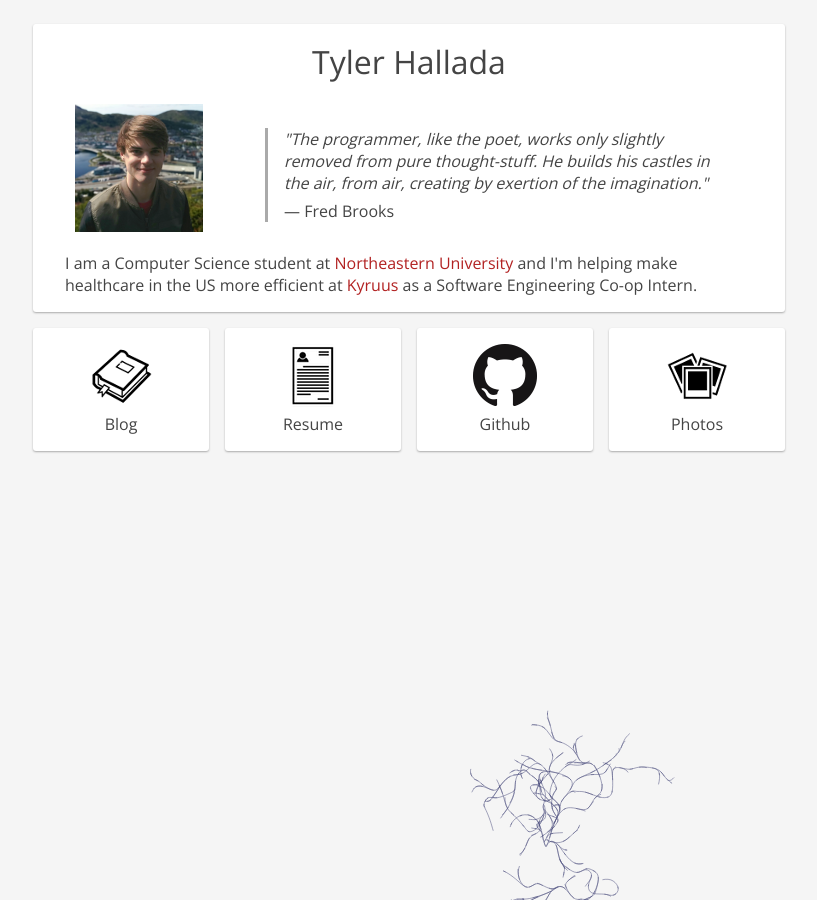
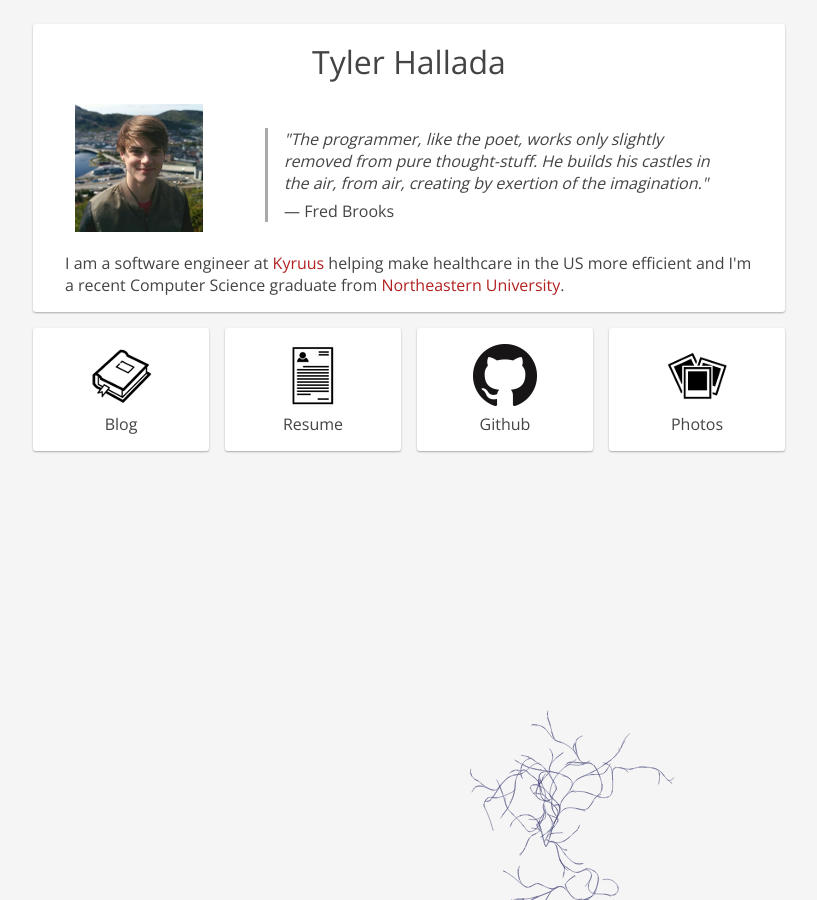
Before and after one commit to thallada/thallada.github.io, a Jekyll site: the page built from index.html, in a window 1280 px wide. Shown: the whole page, without its empty margins (231-1048 px from the left). Built offline with Jekyll 4.4.1, drawn with Linux system fonts in a browser that asks for light colours; Markdown is read by kramdown in place of the engine named in the settings.

Commit message:
I graduated, yay!

```diff
--- a/index.html
+++ b/index.html
@@ -36,11 +36,11 @@
     <div class="row clearfix">
       <div class="column full">
         <div class="profile-card-desc">
-          <p>I am a Computer Science student at
-          <a href="http://www.northeastern.edu/">Northeastern University</a>
-          and I'm helping make healthcare in the US more efficient at
-          <a href="http://kyruus.com/">Kyruus</a> as a Software Engineering
-          Co-op Intern.</p>
+          <p>I am a software engineer at <a href="http://kyruus.com/">Kyruus</a>
+             helping make healthcare in the US more efficient and I'm a recent
+             Computer Science graduate from
+             <a href="http://www.northeastern.edu/">Northeastern University</a>.
+          </p>
         </div>
       </div>
     </div>
```
